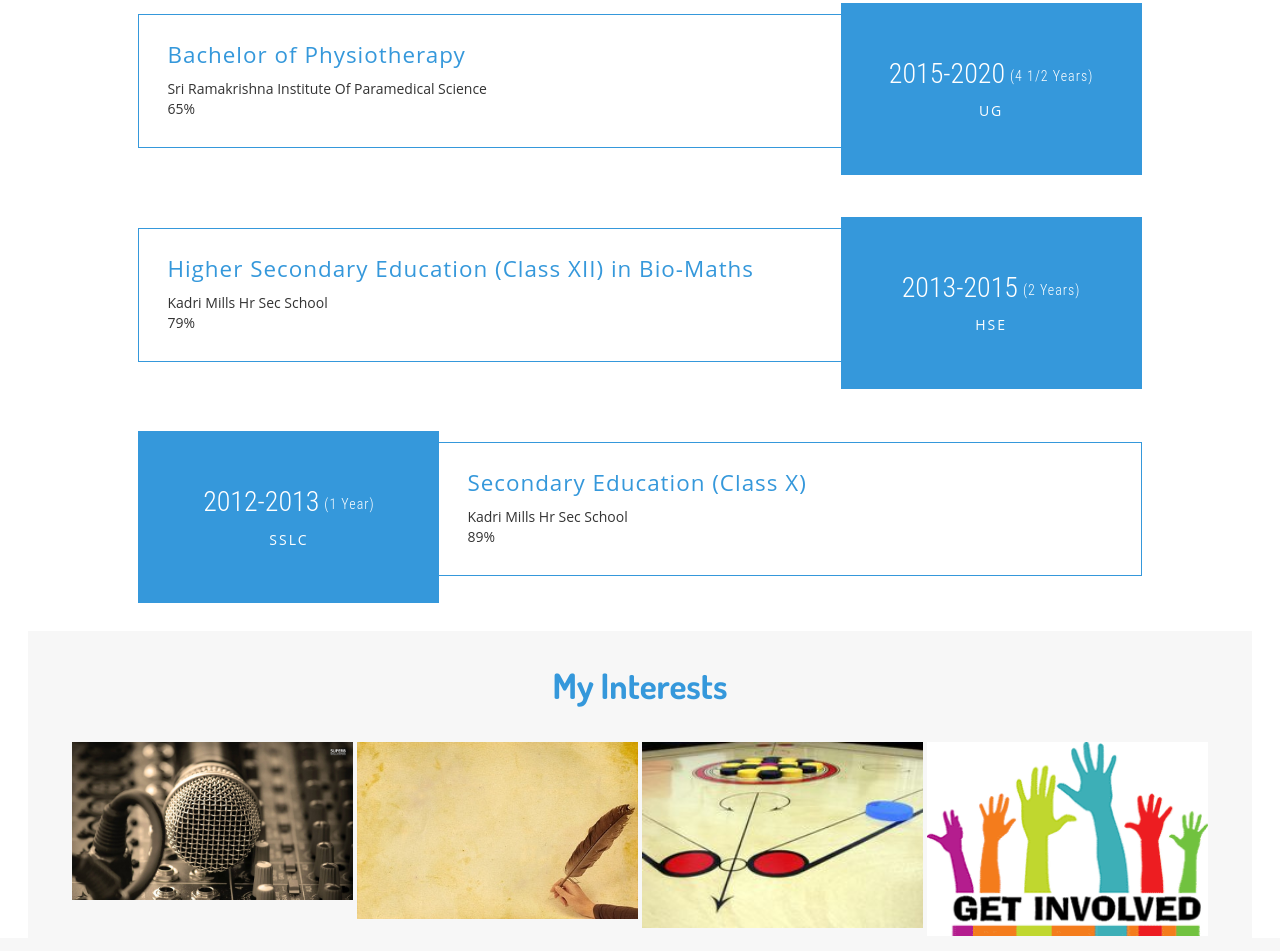
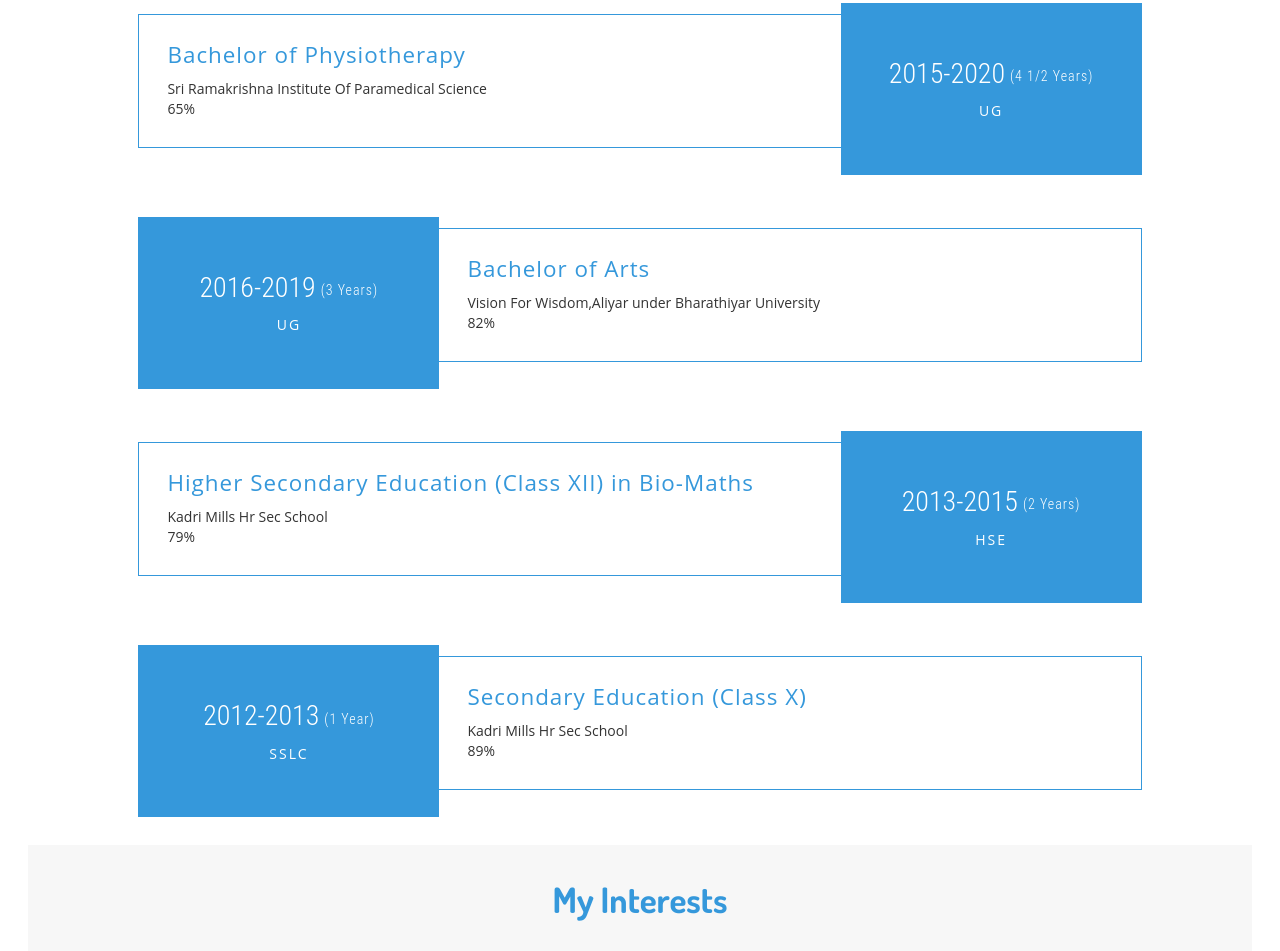
Before and after one commit to dhanyesh/Mohanapriya, a plain HTML site: page index.html in a window 1280 px wide. Shown: the part 2072-3023 px from the top of the page. Drawn offline with Linux system fonts and the light colour scheme.

Commit message:
committed

```diff
--- a/index.html
+++ b/index.html
@@ -323,6 +323,19 @@ Smartphone Compatible web template, free webdesigns for Nokia, Samsung, LG, Sony
 					</div>
 					<div class="clearfix"> </div>
 				</div>
+				<div class="experience-grids">
+					<div class="experience-left">
+						<h6>2016-2019<span>(3 Years)</span> </h6>
+						<h5>UG</h5>
+					</div>
+					<div class="experience-right">
+						<h4>Bachelor of Arts</h4>
+
+						<p>Vision For Wisdom,Aliyar under Bharathiyar University</p><p>82%</p>
+					</div>
+					<div class="clearfix"> </div>
+				</div>
+
 				<div class="experience-grids experience-grids-btm">
 					<div class="experience-left">
 						<h6>2013-2015<span>(2 Years)</span></h6>
```
